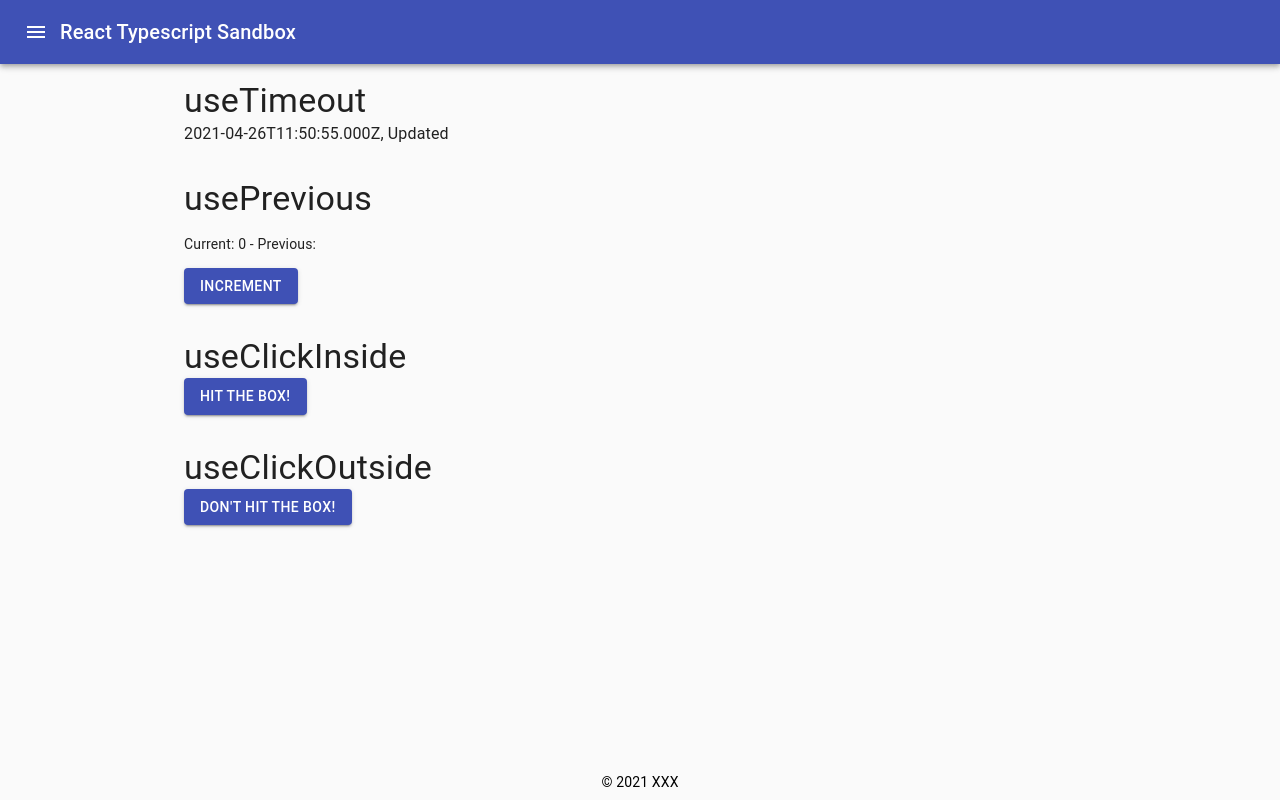
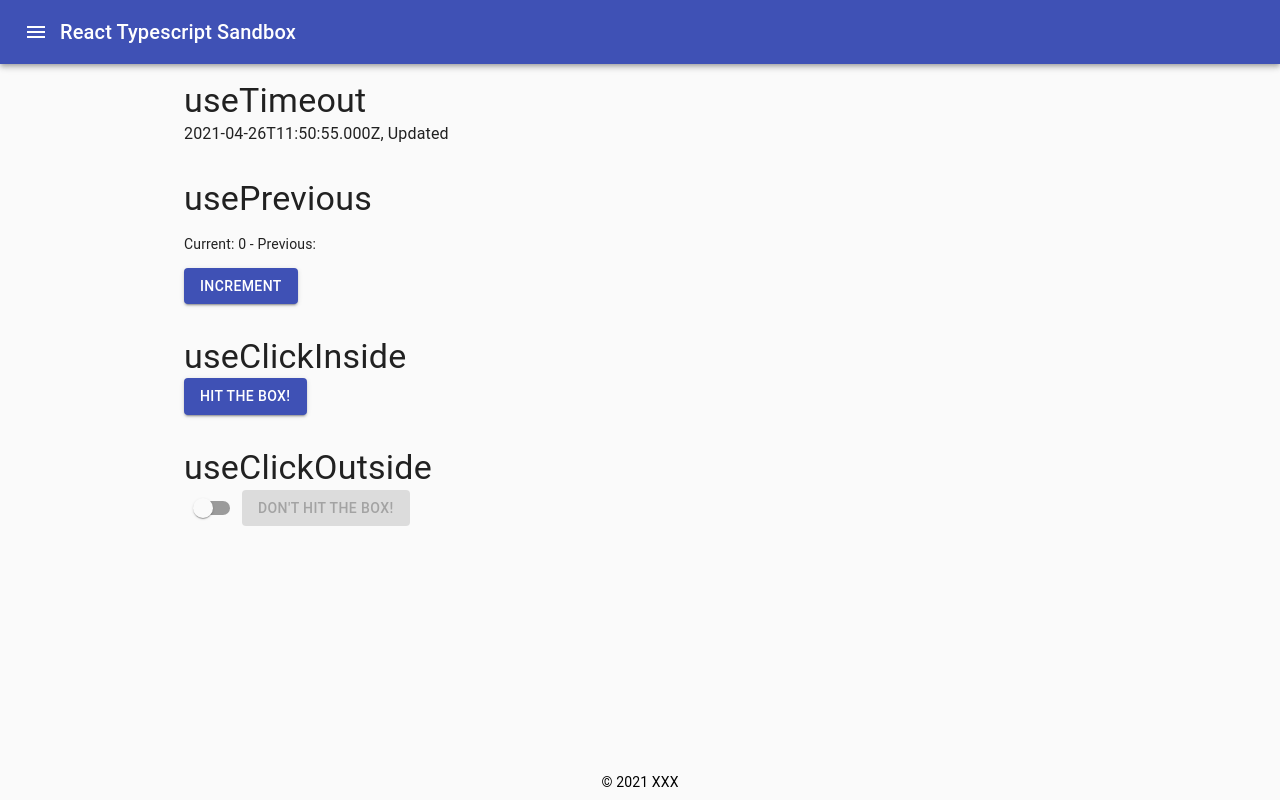
Before and after one commit to tayutaedomo/react-typescript-sandbox, a React (Create React App) app: page /awesome_hooks in a window 1280 px wide. Built offline with nearby package versions, Linux system fonts and the light colour scheme.

Commit message:
add: Switch handling to UseClickOutside

```diff
--- a/src/components/awesome_hooks/UseClickOutside.tsx
+++ b/src/components/awesome_hooks/UseClickOutside.tsx
@@ -1,5 +1,5 @@
-import React, { useRef, VFC } from 'react';
-import { Box, Button, Typography } from '@material-ui/core';
+import React, { useState, useRef, VFC } from 'react';
+import { Box, Button, Switch, Typography } from '@material-ui/core';
 
 import { useClickOutside } from './hooks/useClick';
 
@@ -8,13 +8,31 @@ type HitBoxProps = {
 };
 
 const HitBox: VFC<HitBoxProps> = ({ onClickOutside }) => {
+  const [disabled, setDisabled] = useState<boolean>(true);
   const clickRef = useRef<HTMLButtonElement>();
-  useClickOutside(clickRef, onClickOutside);
+  useClickOutside(clickRef, onClickOutside, disabled);
+
+  const handleChange = (event: React.ChangeEvent<HTMLInputElement>) => {
+    setDisabled(!disabled);
+  };
 
   return (
-    <Button ref={clickRef} variant="contained" color="primary">
-      Don't hit the box!
-    </Button>
+    <>
+      <Switch
+        checked={!disabled}
+        onChange={handleChange}
+        name="checked"
+        color="primary"
+      />
+      <Button
+        ref={clickRef}
+        variant="contained"
+        color="primary"
+        disabled={disabled}
+      >
+        Don't hit the box!
+      </Button>
+    </>
   );
 };
 
--- a/src/components/awesome_hooks/hooks/useClick.ts
+++ b/src/components/awesome_hooks/hooks/useClick.ts
@@ -18,8 +18,14 @@ export const useClickInside = (
   });
 };
 
-export const useClickOutside = (ref: any, callback: () => void) => {
+export const useClickOutside = (
+  ref: any,
+  callback: () => void,
+  disabled: boolean
+) => {
   const handleClick = (e) => {
+    if (disabled) return;
+
     if (ref.current && !ref.current.contains(e.target)) {
       callback();
     }
```
